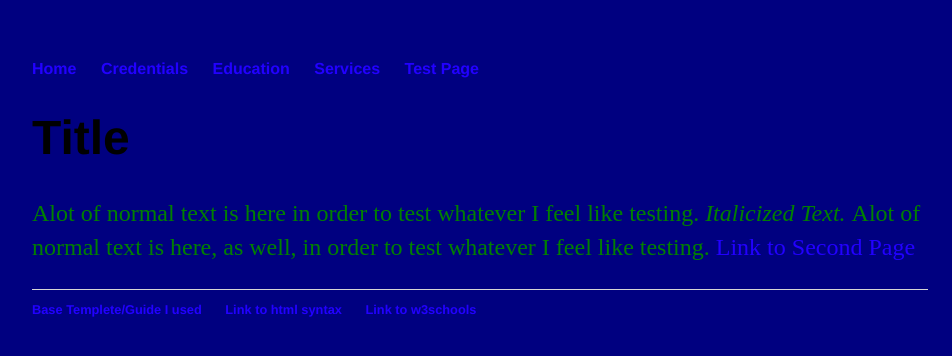
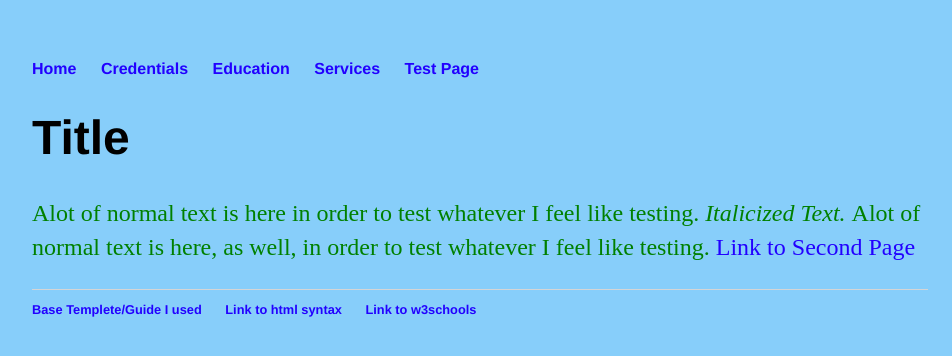
Before and after one commit to ShadowHazel/ShadowHazel.github.io, a Jekyll site: the page built from test/index.html, in a window 1280 px wide. Shown: the top 356 px of the page, without its empty margins (160-1112 px from the left). Built offline with Jekyll 4.4.1, drawn with Linux system fonts in a browser that asks for light colours.

Commit message:
Update 2.html

```diff
--- a/_layouts/2.html
+++ b/_layouts/2.html
@@ -4,7 +4,7 @@
 			<title>{{ page.title }}</title>
 			<link rel="stylesheet" type="text/css" href="/css/2.css">
 		</head>
-		<body style="background-color:navy">
+		<body style="background-color:lightskyblue">
 			<nav>
 	    		<ul>
 	        		<!--<li><a href="/about">Second Page</a></li>
```
